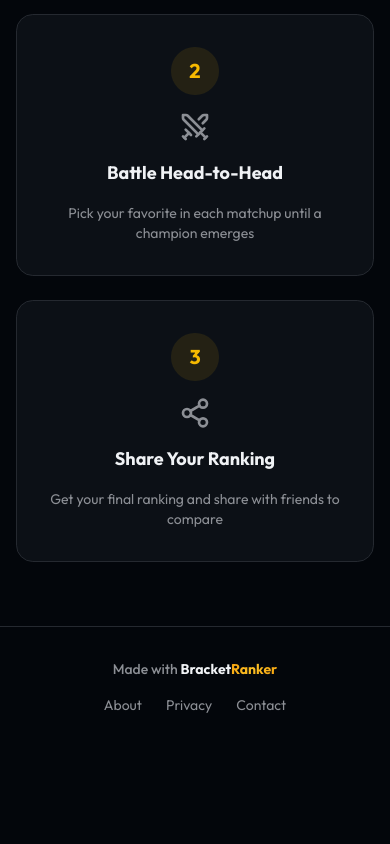
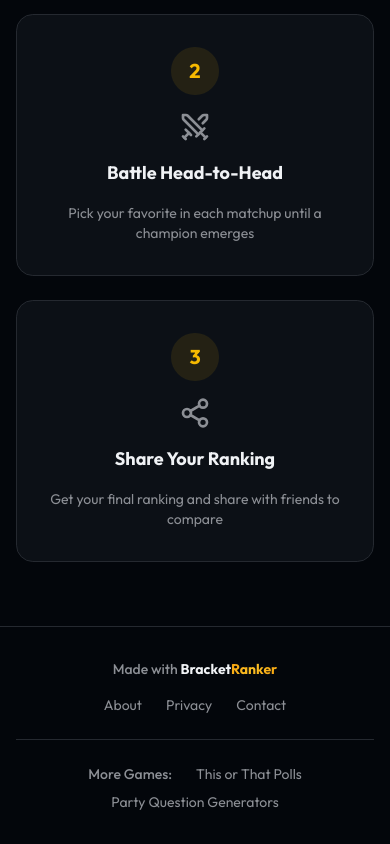
Before and after one commit to waydelyle/bracket-ranker, a Next.js app: page / in a window 390 px wide. Shown: the part 6567-7411 px from the top of the page. Before the commit the page ends 7314 px from the top, so only its background shows below. Built offline with nearby package versions, Linux system fonts and the light colour scheme.

Commit message:
Add More Games links to footer

```diff
--- a/src/components/layout/Footer.tsx
+++ b/src/components/layout/Footer.tsx
@@ -3,7 +3,8 @@ import Link from "next/link";
 export function Footer() {
   return (
     <footer className="border-t border-border bg-background">
-      <div className="mx-auto flex max-w-6xl flex-col items-center gap-4 px-4 py-8 text-sm text-muted-foreground md:flex-row md:justify-between">
+      <div className="mx-auto max-w-6xl px-4 py-8 text-sm text-muted-foreground">
+        <div className="flex flex-col items-center gap-4 md:flex-row md:justify-between">
           {/* Branding */}
           <p className="font-medium">
             Made with{" "}
@@ -35,6 +36,28 @@ export function Footer() {
             </Link>
           </nav>
         </div>
+
+        {/* More Games */}
+        <div className="mt-6 flex flex-wrap items-center justify-center gap-x-6 gap-y-2 border-t border-border pt-6 md:justify-start">
+          <span className="font-medium">More Games:</span>
+          <a
+            href="https://www.picktwo.io/"
+            target="_blank"
+            rel="noopener"
+            className="transition-colors hover:text-foreground"
+          >
+            This or That Polls
+          </a>
+          <a
+            href="https://questionparties.com/"
+            target="_blank"
+            rel="noopener"
+            className="transition-colors hover:text-foreground"
+          >
+            Party Question Generators
+          </a>
+        </div>
+      </div>
     </footer>
   );
 }
```
Lines whose indentation alone changed are shown as unchanged.
